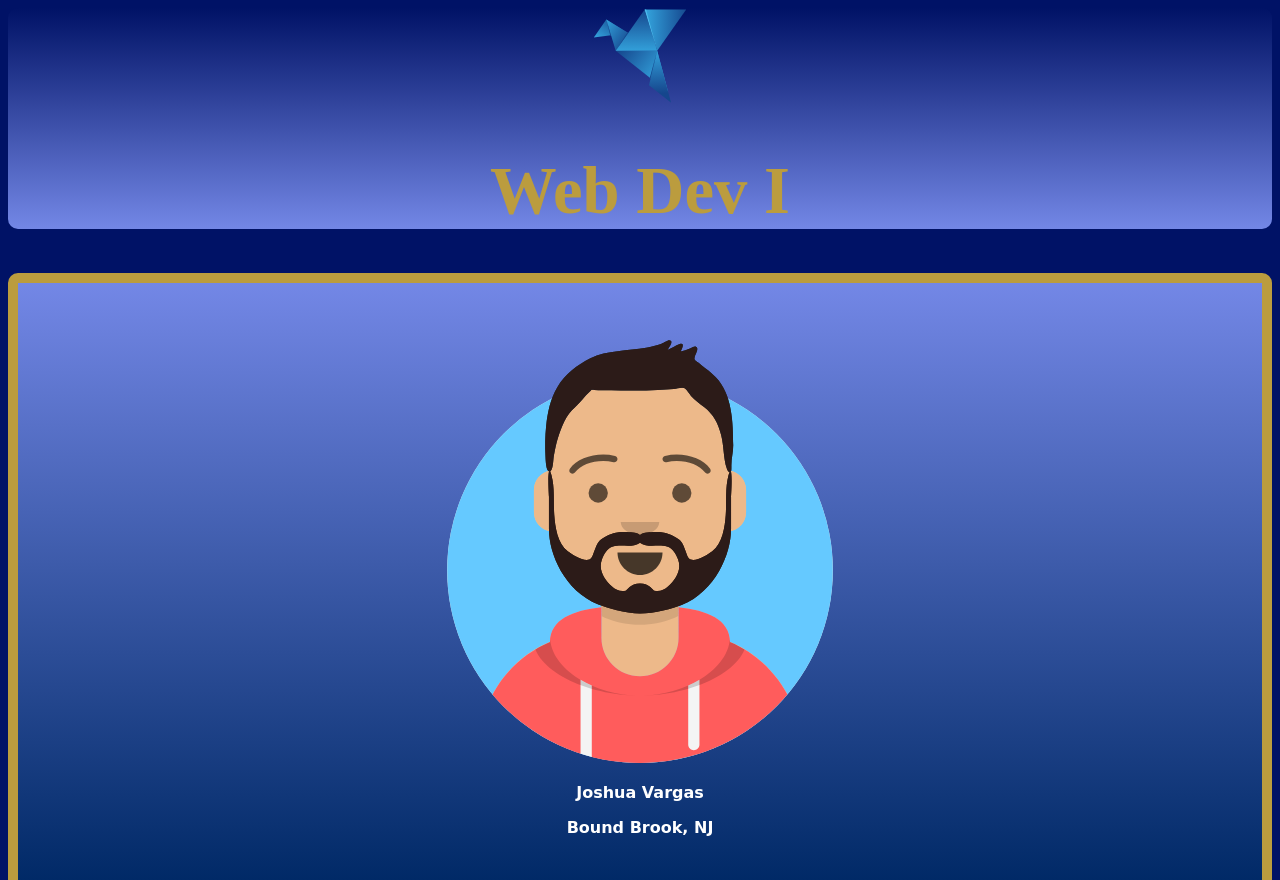
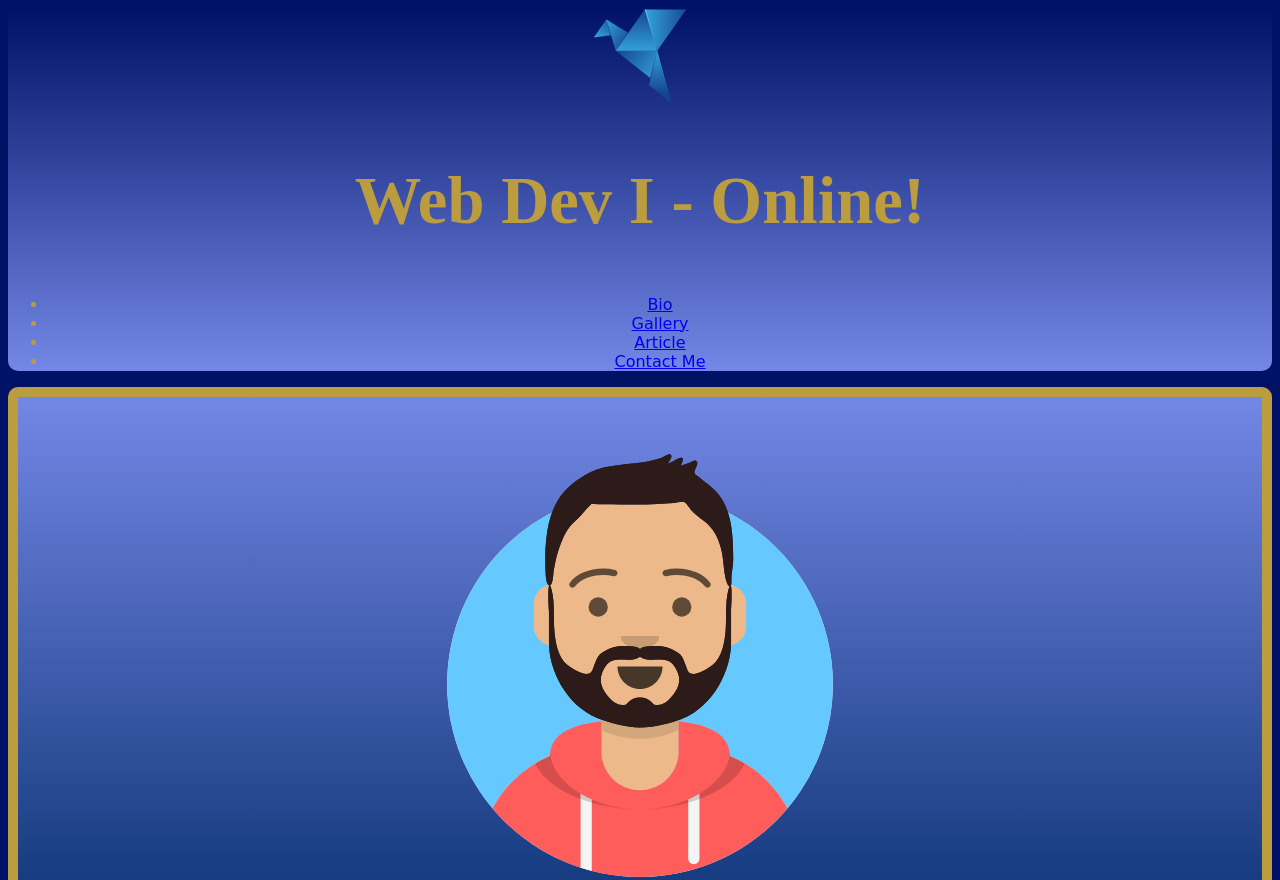
Before and after one commit to rvcc-grid/fa26-about-me-Jvargas1108, a plain HTML site: page index.html in a window 1280 px wide. Shown: the top 880 px of the page. Drawn offline with Linux system fonts and the light colour scheme; a web font is replaced by a local one.

Commit message:
Adding Nav sheet

```diff
--- /dev/null
+++ b/css/index/nav.css
@@ -0,0 +1,40 @@
+/* make scrolling smooth */
+html {
+    scroll-behavior: smooth;
+}
+
+
+/*
+ get rid of padding & sizing on body so
+ header is at top
+*/
+
+
+/* add some padding back to rest of page */
+
+
+/* navbar */
+
+
+
+/* logo */
+
+
+
+/* navigation list */
+
+
+/*
+ style all a tags in header
+ and then on hover
+*/
+
+
+
+
+
+/*
+media query for non-mobile nav bar
+min-width set to width of nav elements
+such that no text wraps
+*/
--- a/index.html
+++ b/index.html
@@ -12,15 +12,27 @@
         rel="stylesheet">
 
     <link href="css/style.css" rel="stylesheet">
+    <link href="css/nav.css" rel="navsheet">
 
 </head>
 
 <body>
 
     <header>
-        <!-- when I try to add an address for my img, it gives me a error when trying to load my orgiami. For some reason I can't input img/bob.svg---->
-        <img src="img/bob.svg" alt="blue origami bird">
-        <h1> Web Dev I</h1>
+        <nav class="navbar">
+            <div class="logo">
+                <img src="img/bob.svg" class="log-img" alt="blue origami bird" />
+                <h1 class="logo-title"> Web Dev I - Online! </h1>
+            </div>
+            <div class="navbar-links">
+                <ul>
+                    <li><a href="#bio" class="nav-links">Bio</a></li>
+                    <li><a href="#statue" class="nav-links">Gallery</a></li>
+                    <li><a href="#article" class="nav-links">Article</a></li>
+                    <li><a href="#contact" class="nav-links">Contact Me</a></li>
+                </ul>
+            </div>
+        </nav>
     </header>
 
     <main>
@@ -113,7 +125,8 @@
         <form method="post" action="https://api.web3forms.com/submit">
             <input type="hidden" name="access_key" value="637a3a87-c9d5-4b40-a520-ba8d17bf033f">
             <input type="hidden" name="subject" value="New message from my About Me page">
-            <input type="hidden" name="redirect" value="https://rvcc-grid.github.io/fa26-about-me-Jvargas1108/thanks.html">
+            <input type="hidden" name="redirect"
+                value="https://rvcc-grid.github.io/fa26-about-me-Jvargas1108/thanks.html">
 
             <fieldset>
                 <legend>
```
